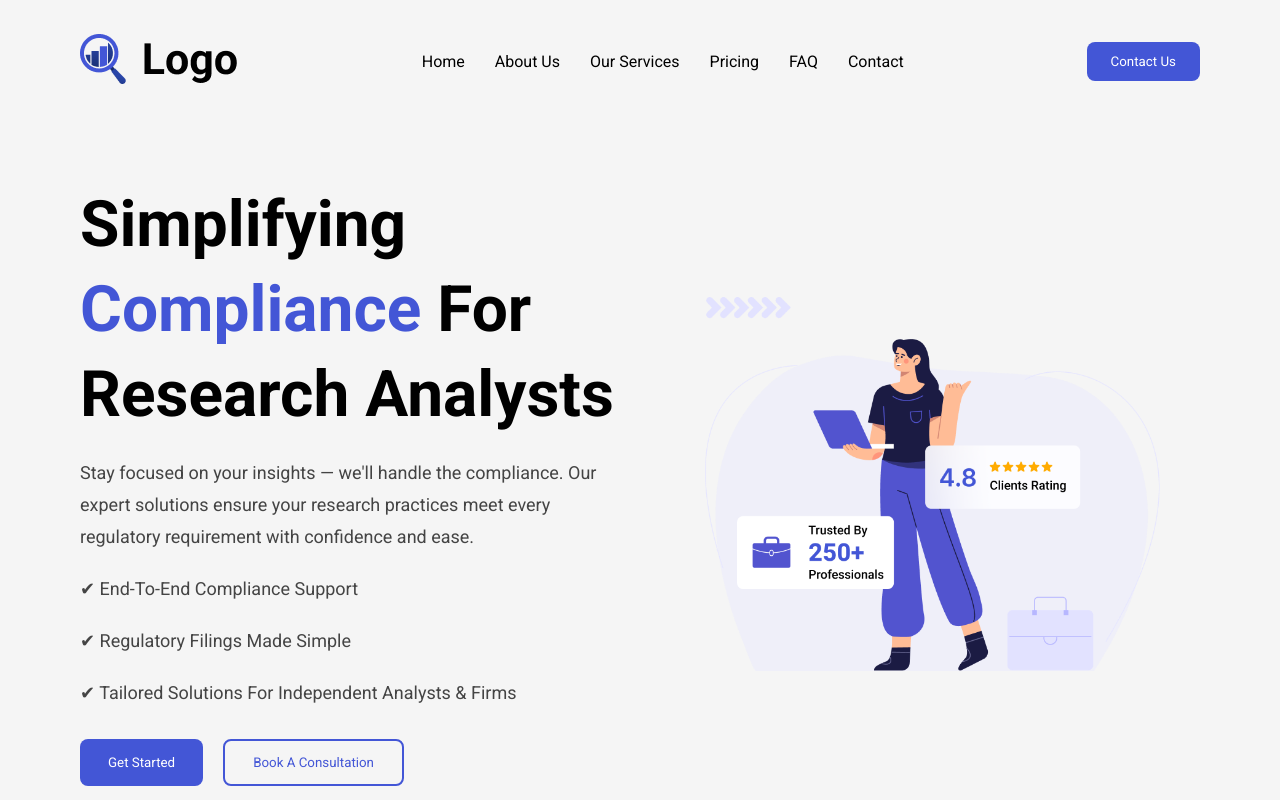
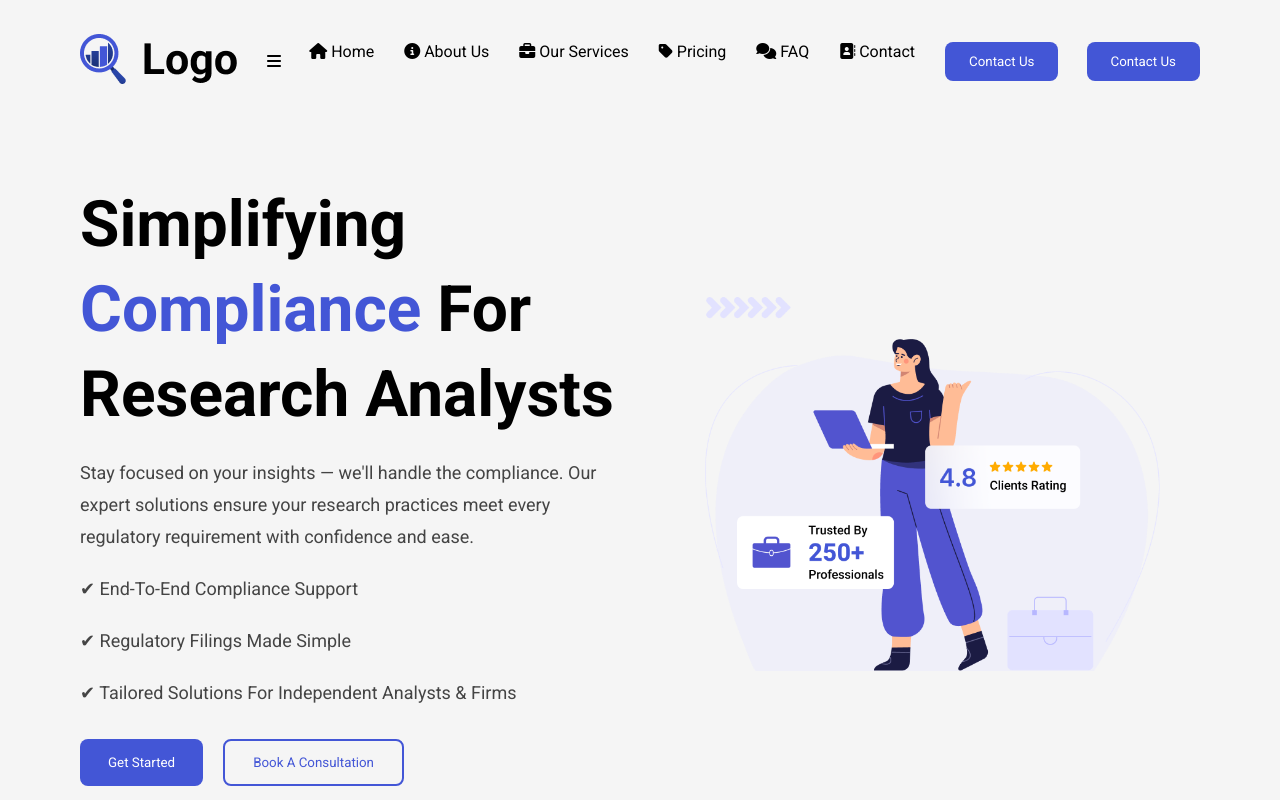
Before and after one commit to gnanasree1621/compliance-website, a plain HTML site: page index.html in a window 1280 px wide. Shown: the top 800 px of the page. Drawn offline with Linux system fonts and the light colour scheme.

Commit message:
Refactor HTML structure and improve readability

```diff
--- a/index.html
+++ b/index.html
@@ -1,41 +1,110 @@
 <!DOCTYPE html>
 <html lang="en">
+
 <head>
+
   <meta charset="UTF-8">
   <meta name="viewport" content="width=device-width, initial-scale=1.0">
+
   <title>Compliance Website</title>
 
+  <!-- CSS -->
   <link rel="stylesheet" href="style.css">
+
+  <!-- Font Awesome -->
   <link
     rel="stylesheet"
     href="https://cdnjs.cloudflare.com/ajax/libs/font-awesome/6.5.1/css/all.min.css"
   />
+
+  <!-- Google Font -->
   <link rel="preconnect" href="https://fonts.googleapis.com">
-  <link href="https://fonts.googleapis.com/css2?family=Roboto:wght@400;500;700&display=swap" rel="stylesheet">
+
+  <link
+    href="https://fonts.googleapis.com/css2?family=Roboto:wght@400;500;700&display=swap"
+    rel="stylesheet"
+  >
+
 </head>
 
 <body>
 
-  <!-- Navbar -->
+  <!-- ================= NAVBAR ================= -->
+
   <nav class="navbar">
 
+    <!-- Logo -->
     <div class="logo">
-      <img src="images/logo.png" alt="Hero Image">
+      <img src="images/logo.png" alt="Logo">
     </div>
 
+    <!-- Mobile Menu Icon -->
+    <div class="menu-toggle" id="menu-toggle">
+      <i class="fa-solid fa-bars"></i>
+    </div>
+
+    <!-- Nav Links -->
     <ul class="nav-links">
-      <li><a href="#">Home</a></li>
-      <li><a href="#">About Us</a></li>
-      <li><a href="#">Our Services</a></li>
-      <li><a href="#">Pricing</a></li>
-      <li><a href="#">FAQ</a></li>
-      <li><a href="#">Contact</a></li>
+
+      <li>
+        <a href="#">
+          <i class="fa-solid fa-house"></i>
+          Home
+        </a>
+      </li>
+
+      <li>
+        <a href="#">
+          <i class="fa-solid fa-circle-info"></i>
+          About Us
+        </a>
+      </li>
+
+      <li>
+        <a href="#">
+          <i class="fa-solid fa-briefcase"></i>
+          Our Services
+        </a>
+      </li>
+
+      <li>
+        <a href="#">
+          <i class="fa-solid fa-tag"></i>
+          Pricing
+        </a>
+      </li>
+
+      <li>
+        <a href="#">
+          <i class="fa-solid fa-comments"></i>
+          FAQ
+        </a>
+      </li>
+
+      <li>
+        <a href="#">
+          <i class="fa-solid fa-address-book"></i>
+          Contact
+        </a>
+      </li>
+
+      <!-- Mobile Contact Button -->
+      <li>
+        <button class="contact-btn mobile-btn">
+          Contact Us
+        </button>
+      </li>
+
     </ul>
 
-    <button class="contact-btn">Contact Us</button>
+    <!-- Desktop Contact Button -->
+    <button class="contact-btn desktop-btn">
+      Contact Us
+    </button>
 
   </nav>
-  <!-- Hero Section -->
+
+  <!-- ================= HERO SECTION ================= -->
 
   <section class="hero">
 
@@ -54,32 +123,50 @@ href="https://cdnjs.cloudflare.com/ajax/libs/font-awesome/6.5.1/css/all.min.css"
       </p>
 
       <div class="hero-points">
+
         <p>✔ End-To-End Compliance Support</p>
+
         <p>✔ Regulatory Filings Made Simple</p>
+
         <p>✔ Tailored Solutions For Independent Analysts & Firms</p>
+
       </div>
 
       <div class="hero-buttons">
-      <button class="start-btn">Get Started</button>
-      <button class="consult-btn">Book A Consultation</button>
+
+        <button class="start-btn">
+          Get Started
+        </button>
+
+        <button class="consult-btn">
+          Book A Consultation
+        </button>
+
       </div>
 
     </div>
 
     <div class="hero-right">
+
       <img src="images/hero-image.png" alt="Hero Image">
+
     </div>
 
   </section>
+
+  <!-- ================= ABOUT SECTION ================= -->
+
   <section class="about">
 
     <div class="about-left">
+
       <h2>
         Why <span>Compliance Matters</span><br>
         For Research Analysts
       </h2>
 
       <img src="images/chart.png" alt="Chart">
+
     </div>
 
     <div class="about-right">
@@ -88,6 +175,9 @@ href="https://cdnjs.cloudflare.com/ajax/libs/font-awesome/6.5.1/css/all.min.css"
         In today’s regulatory environment, even a small oversight can
         lead to penalties and reputational risks.
       </p>
+
+      <!-- Card 1 -->
+
       <div class="card">
 
         <div class="card-icon">
@@ -95,15 +185,19 @@ href="https://cdnjs.cloudflare.com/ajax/libs/font-awesome/6.5.1/css/all.min.css"
         </div>
 
         <div class="card-content">
+
           <h3>Regulatory Clarity</h3>
 
           <p>
             We Decode Complex Compliance Rules Into Simple,
             Actionable Steps.
           </p>
+
         </div>
 
       </div>
+
+      <!-- Card 2 -->
 
       <div class="card">
 
@@ -112,15 +206,19 @@ href="https://cdnjs.cloudflare.com/ajax/libs/font-awesome/6.5.1/css/all.min.css"
         </div>
 
         <div class="card-content">
+
           <h3>Hassle-Free Filings Clarity</h3>
 
           <p>
             From Registration To Ongoing Reporting —
             We Manage It End-To-End.
           </p>
+
         </div>
 
       </div>
+
+      <!-- Card 3 -->
 
       <div class="card">
 
@@ -129,12 +227,14 @@ href="https://cdnjs.cloudflare.com/ajax/libs/font-awesome/6.5.1/css/all.min.css"
         </div>
 
         <div class="card-content">
+
           <h3>Risk Protection</h3>
 
           <p>
             Stay Ahead Of Audits, Inspections,
             And Compliance Gaps With Proactive Support.
           </p>
+
         </div>
 
       </div>
@@ -143,5 +243,22 @@ href="https://cdnjs.cloudflare.com/ajax/libs/font-awesome/6.5.1/css/all.min.css"
 
   </section>
 
+  <!-- ================= JAVASCRIPT ================= -->
+
+  <script>
+
+    const menuToggle = document.getElementById("menu-toggle");
+
+    const navLinks = document.querySelector(".nav-links");
+
+    menuToggle.addEventListener("click", () => {
+
+      navLinks.classList.toggle("active");
+
+    });
+
+  </script>
+
 </body>
+
 </html>
```
Lines whose indentation alone changed are shown as unchanged.
